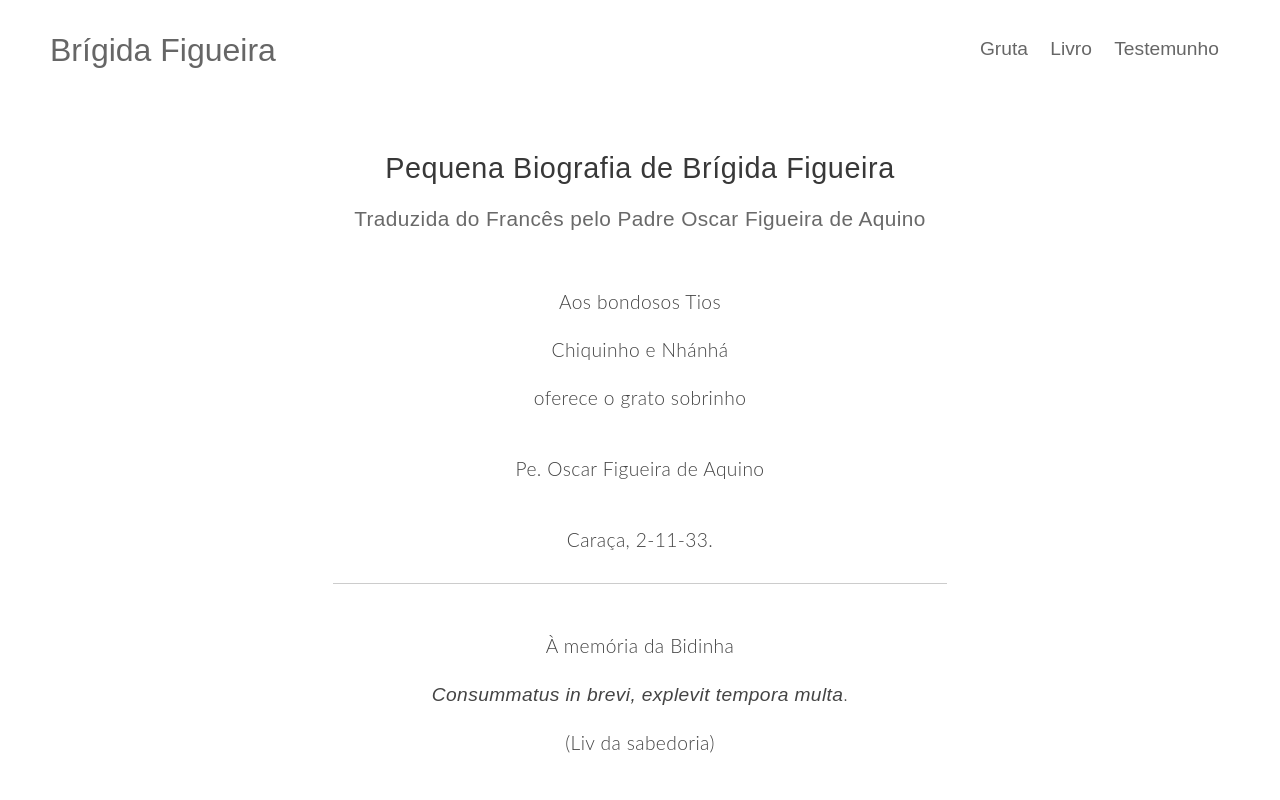
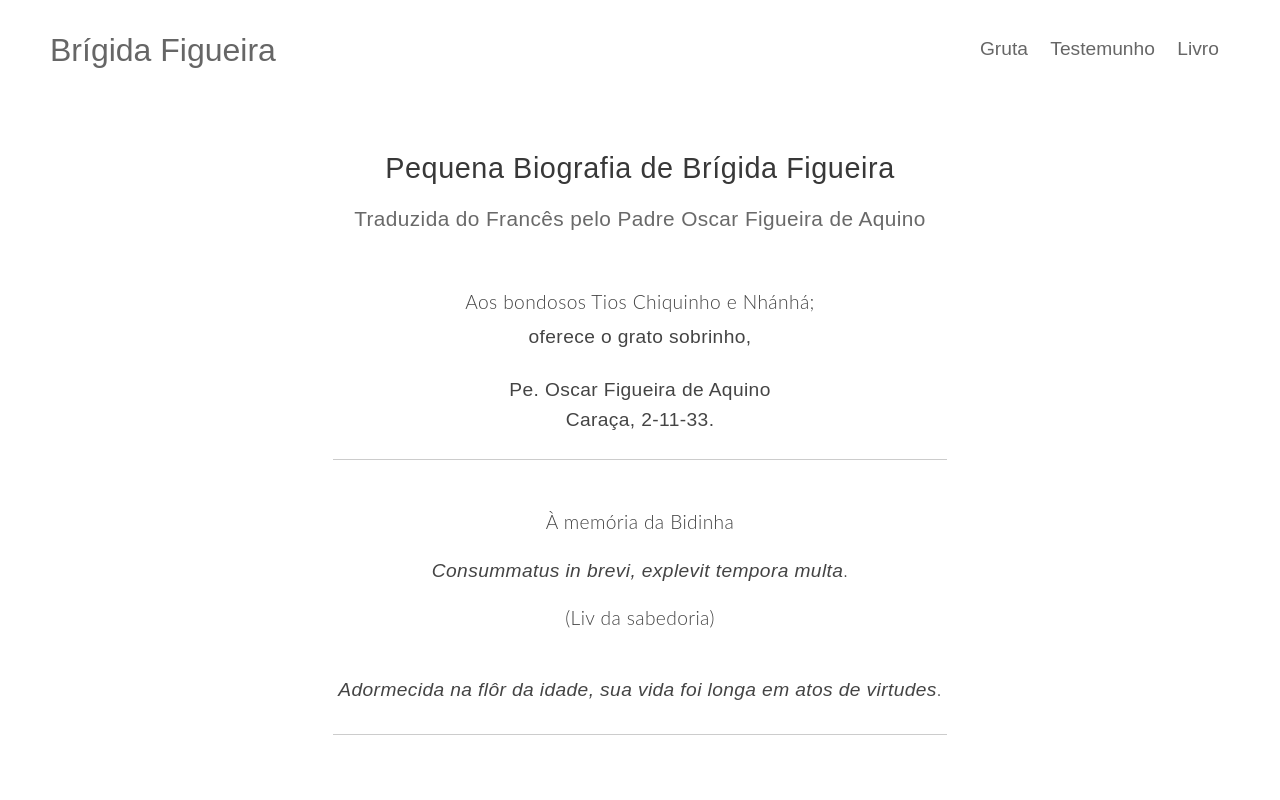
Before and after one commit to jadefr/brigida, a React (Create React App) app: page /livro in a window 1280 px wide. Shown: the top 800 px of the page. Built offline with nearby package versions, Linux system fonts and the light colour scheme.

Commit message:
Change livro signature

```diff
--- a/src/components/Navbar/Navbar.js
+++ b/src/components/Navbar/Navbar.js
@@ -56,13 +56,13 @@ function Navbar() {
                         </Link>
                     </li>
                     <li className="nav-item">
-                        <Link to='/livro' className="nav-links noSelect" onClick={closeMobileMenu}>
-                            Livro
+                        <Link to='/testemunho' className="nav-links noSelect" onClick={closeMobileMenu}>
+                            Testemunho
                         </Link>
                     </li>
                     <li className="nav-item">
-                        <Link to='/testemunho' className="nav-links noSelect" onClick={closeMobileMenu}>
-                            Testemunho
+                        <Link to='/livro' className="nav-links noSelect" onClick={closeMobileMenu}>
+                            Livro
                         </Link>
                     </li>
                 </ul>
--- a/src/views/Livro/Livro.css
+++ b/src/views/Livro/Livro.css
@@ -10,6 +10,10 @@
 
 .livro_first-rows {
     text-align: center;
+}
+
+.livro__signature {
+    padding-bottom: 0.5rem;
 }
 
 .livro__text {
--- a/src/views/Livro/Livro.js
+++ b/src/views/Livro/Livro.js
@@ -13,15 +13,11 @@ function Livro() {
                 <h2 className="livro__subtitle">Traduzida do Francês pelo Padre Oscar Figueira de Aquino</h2>
             </div>
             <div className="livro__row text livro_first-rows">
-                {/*<TextImageSource {...imgHr1} />*/}
-                <p className="livro__text">Aos bondosos Tios</p>
-                <p className="livro__text">Chiquinho e Nhánhá</p>
-                <p className="livro__text">oferece o grato sobrinho</p>
+                <p className="livro__text">Aos bondosos Tios Chiquinho e Nhánhá;</p>
+                <p className="livro__signature">oferece o grato sobrinho,</p>
                 <br/>
-                <p className="livro__text">Pe. Oscar Figueira de Aquino</p>
-                <br/>
-                <p className="livro__text">Caraça, 2-11-33.</p>
-                {/*<TextImageSource {...imgHr1} />*/}
+                <p className="livro__signature">Pe. Oscar Figueira de Aquino</p>
+                <p className="livro__signature">Caraça, 2-11-33.</p>
                 <div className="separator">
                     <hr></hr>
                 </div>
@@ -310,15 +306,16 @@ function Livro() {
                 <p className="livro__text">A plangência do sabiá, nos laranjais daquele ermo, melancoliza os dias...</p>
                 <p className="livro__text">E cria as noites de gemidos, o piar dos mochos...</p>
                 <p className="livro__text">A aragem mansa segreda mil soluços no beiral do telhado, entoando nênias saudosas, para não despertar o sono de <span className="livro__span-italics">Brígida</span>... Mas <span className="livro__span-italics">Brígida</span> não mais repousa em seu delicado leito, e sim, no Cemitério de Angustura, em simples, porém artístico mausoléu, tributo de piedade e gratidão de seus pais.</p>
-                <p className="livro__text">Caraça, 2-11-33</p>
-            </div>
-            <div className="livro__row text livro_first-rows">
-                <TextImageSource {...imgHr1} />
-                <div className="separator-space"></div>
+                <br/>
+                <p className="livro__signature">Caraça, 2-11-33</p>
             </div>
             <div className="livro__row">
                 <p className="livro__subsubtitle">Tipografia "Vozes de Petrópolis",</p>
                 <p className="livro__subsubtitle">Petrópolis</p>
+            </div>
+            <div className="livro__row text livro_first-rows">
+                <div className="separator-space"></div>
+                <TextImageSource {...imgHr1} />
             </div>
         </div>
     );
```
